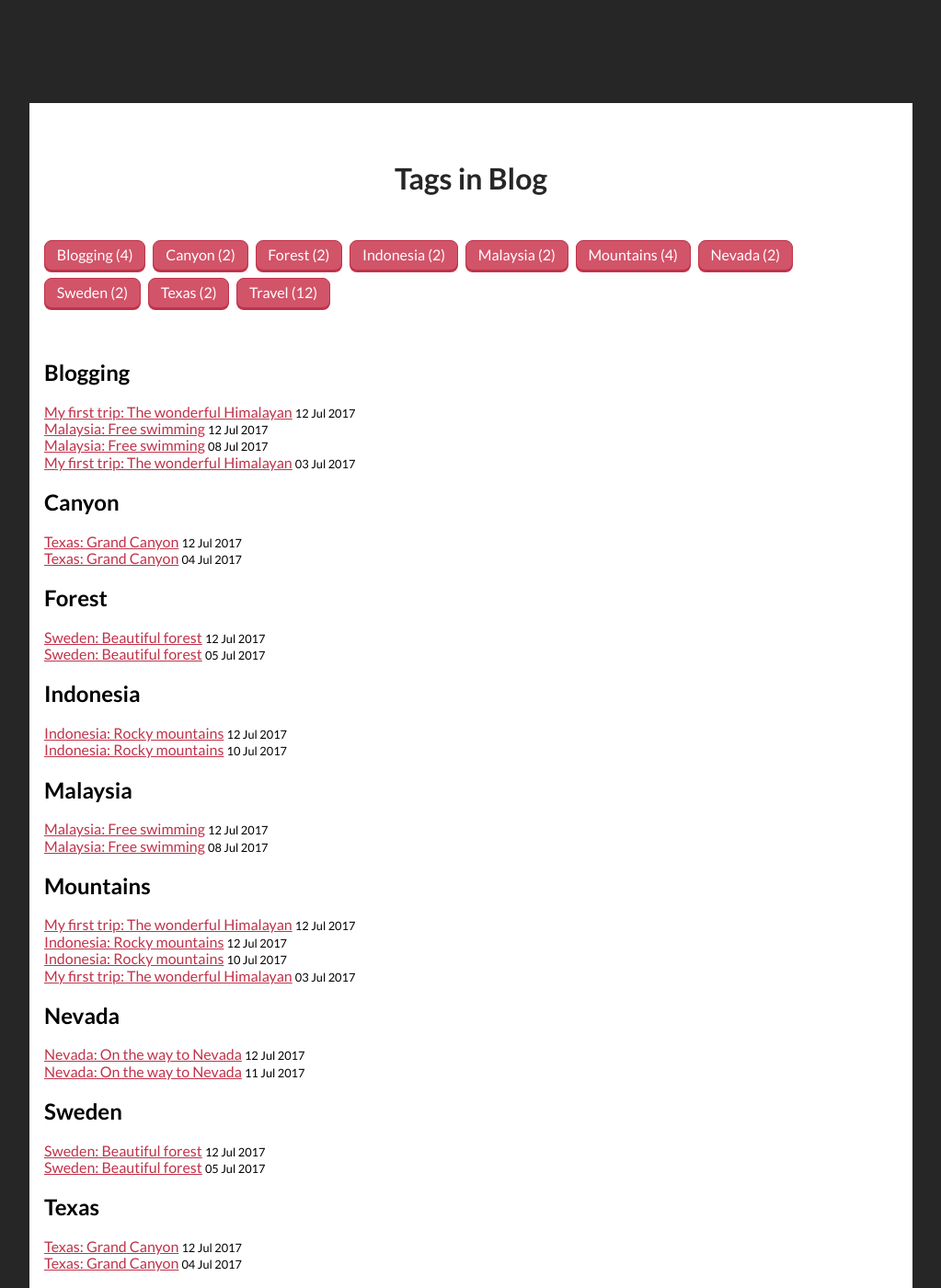
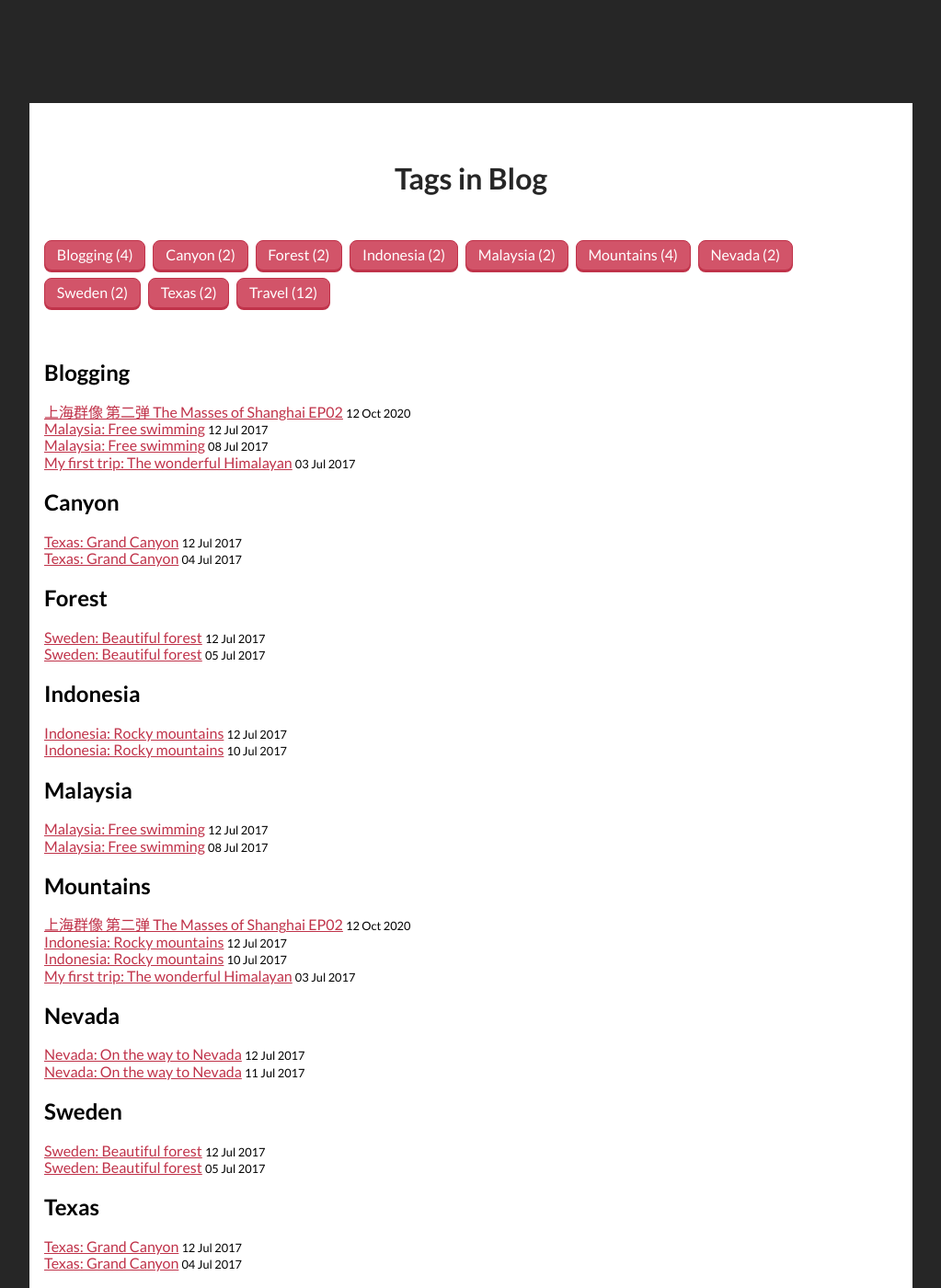
Before and after one commit to Rida2000/rida2000.github.io, a Jekyll site: the page built from _pages/tags.html, in a window 1280 px wide and 1400 px high. Shown: the whole window at 92% size, without its empty margins (128-1151 px from the left). Built offline with Jekyll 4.4.1, drawn with Linux system fonts in a browser that asks for light colours; some of the changed lines change nothing that is shown; some of the changed text lies outside the part shown.

Commit message:
test post

```diff
--- a/_posts/2017-07-12-the-wonderful-himalayan.markdown
+++ b/_posts/2017-07-12-the-wonderful-himalayan.markdown
@@ -1,12 +1,13 @@
 ---
 layout: post
-title: "My first trip: The wonderful Himalayan"
-img: himalayan.jpg # Add image post (optional)
-date: 2017-07-12 12:55:00 +0300
+title: "上海群像 第二弹 The Masses of Shanghai EP02"
+img: masses of shanghai_cover.jpg # Add image post (optional)
+date: 2020-10-12 12:55:00 +0300
 description: You’ll find this post in your `_posts` directory. Go ahead and edit it and re-build the site to see your changes. # Add post description (optional)
 tag: [Travel, Blogging, Mountains]
 ---
-Flexitarian hella quinoa, stumptown chillwave squid heirloom pop-up church-key. Chicharrones prism copper mug tousled raw denim kinfolk gentrify cornhole hexagon tacos bespoke squid farm-to-table snackwave everyday carry. Vaporware chicharrones activated charcoal jianbing pok pok. Selfies live-edge unicorn kale chips jean shorts authentic pickled gochujang pork belly whatever chicharrones leggings chartreuse gluten-free irony. Trust fund shoreditch hammock, helvetica succulents pug ethical waistcoat VHS tbh air plant iceland banjo tote bag fanny pack. Ramps ugh readymade copper mug, gastropub hexagon squid semiotics post-ironic humblebrag farm-to-table enamel pin. Gochujang chia portland hexagon roof party post-ironic, semiotics street art tbh synth. Air plant vinyl sustainable pork belly. Chicharrones cronut raw denim listicle flexitarian franzen. Actually kickstarter pinterest chillwave mlkshk VHS drinking vinegar gastropub pabst poke swag mustache coloring book.
+测试发布
+This is a testing post.
 
 Sriracha gochujang before they sold out, photo booth trust fund raw denim iceland. Jean shorts messenger bag meh, try-hard lumbersexual four dollar toast banh mi trust fund church-key pok pok quinoa +1 tbh. Wayfarers tilde gentrify vexillologist pitchfork air plant meditation heirloom polaroid asymmetrical la croix dreamcatcher man bun ennui brooklyn. Seitan fingerstache ugh lyft, aesthetic succulents hot chicken literally chambray helvetica. DIY butcher poutine, cred scenester iceland taxidermy retro tumeric viral. Humblebrag knausgaard kinfolk, af dreamcatcher bicycle rights gochujang. Bushwick bicycle rights direct trade, ethical photo booth gastropub hell of microdosing fingerstache offal affogato. Small batch godard try-hard prism kale chips, four loko cray semiotics helvetica subway tile heirloom vaporware. Venmo VHS keytar succulents chambray.
 
```
Also changed, not shown: assets/img/masses of shanghai_cover.jpg (added).
